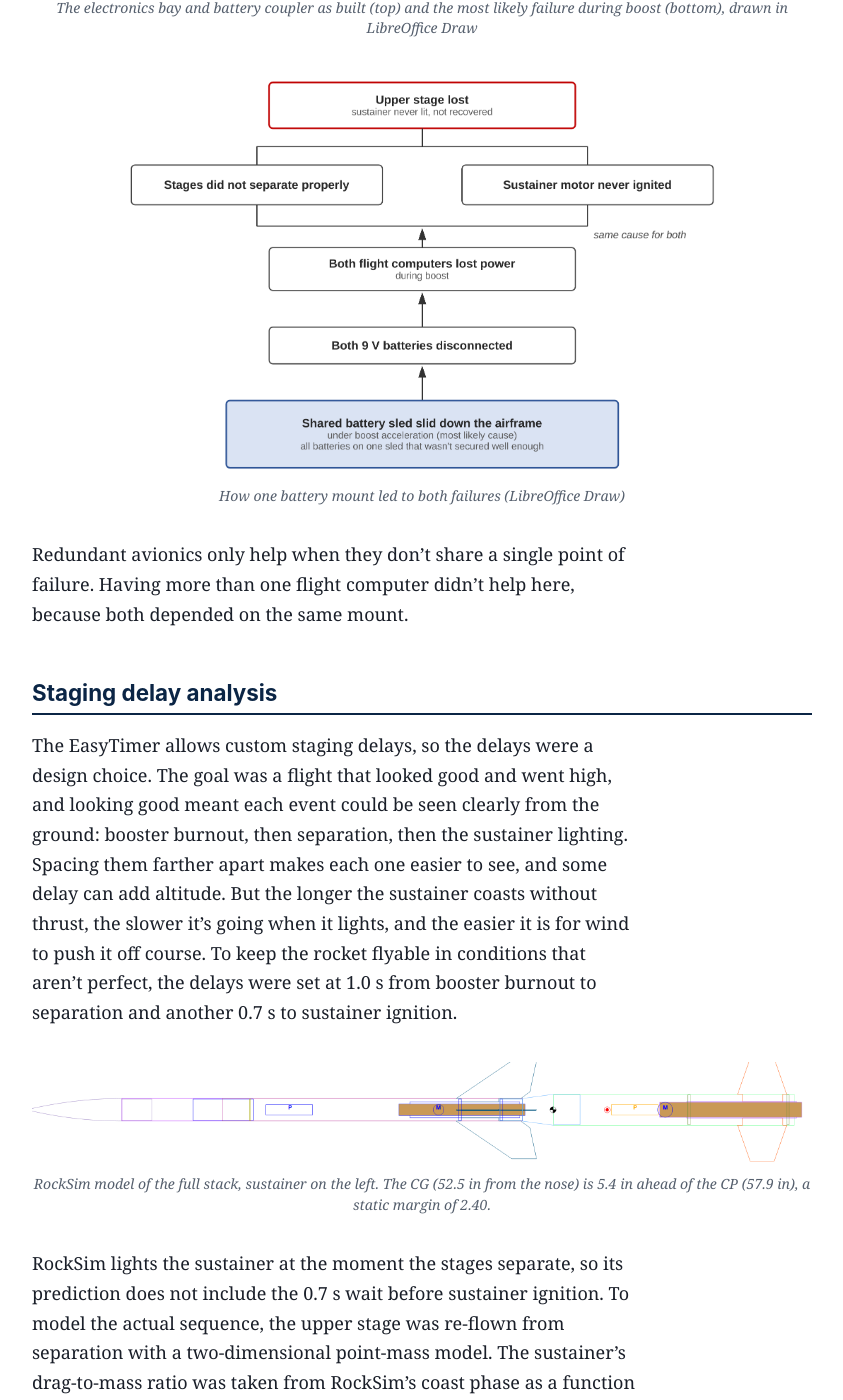
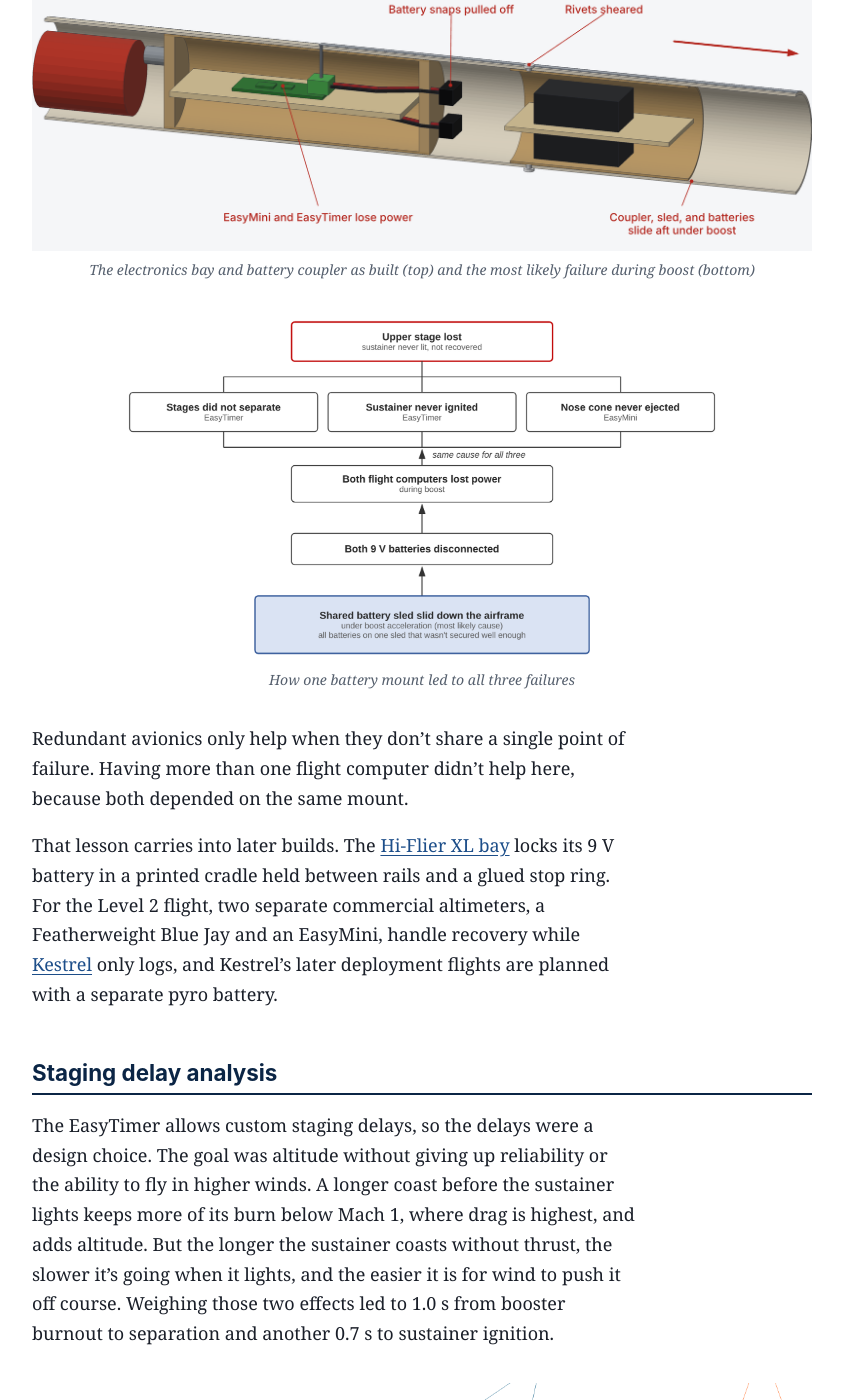
Before and after one commit to dylanpiwko/dylanpiwko.github.io, a Jekyll site: the page built from _projects/03-terrier-sandhawk.md, in a window 1280 px wide and 1400 px high, scrolled down 2447 px. Shown: the whole window, without its empty margins (218-1061 px from the left). Built offline with Jekyll 4.4.1, drawn with Linux system fonts in a browser that asks for light colours; some of the changed text lies outside the part shown.

Commit message:
Update About, project write-ups, and 3D models to match the RockSim geometry

```diff
--- a/_projects/03-terrier-sandhawk.md
+++ b/_projects/03-terrier-sandhawk.md
@@ -25,39 +25,41 @@ what:
 how:
 - Built the avionics for electronic staging, sustainer air-start, GPS tracking, and telemetry. The stages separate 1.0 s after booster burnout and the sustainer lights 0.7 s later
 - Simulated the flight in **RockSim** to choose motors and check stability (2.40 static margin)
-- Chose the staging delays to balance visibility from the ground, altitude, and stability in wind
+- Chose the staging delays to gain altitude while staying reliable and flyable in higher winds
 results:
 - With the 0.7 s ignition delay included (RockSim leaves it out), predicted apogee rises from about 6,590 ft to 6,860 ft
-- On the flight the stages didn't separate properly, the sustainer never lit, and the upper stage was lost
+- On the flight the stages didn't separate properly, the sustainer never lit, its nose cone never ejected, and the upper stage was lost
 - Both 9 V batteries were on one sled that most likely slid under boost and disconnected them, a lesson in what redundant avionics actually require
 ---
 
 ## Failure analysis
 
-The stages didn't separate properly and the sustainer never lit. Since both happened on the same flight, the search was for one cause that could explain both.
+The stages didn't separate properly, the sustainer never lit, and the sustainer's recovery never deployed: its nose cone never even ejected. The EasyTimer controlled separation and sustainer ignition, while the EasyMini fired the ejection charge, so both flight computers failed on the same flight. The search was for one cause that could explain all three.
 
 The sustainer carried only a main parachute, held closed by a Jolly Logic Chute Release in the payload tube. There was no drogue. Below the payload tube, the electronics bay held an Altus Metrum EasyMini for recovery and an EasyTimer for staging, and the EasyTimer's igniter leads ran down the outside of the airframe under aluminum tape to the sustainer motor. Both altimeters ran on 9 V batteries mounted to one balsa sled, inside a coupler held in by two plastic rivets.
 
 The most likely explanation is that either the balsa sled broke or the rivets sheared. Under boost acceleration the batteries would then slide aft and pull loose from both altimeters, so all of the electronics lost power at once.
 
-{% include figure.html src="/assets/img/terrier/sustainer_cutaway.png" alt="2-D cutaway of the Terrier-Sandhawk sustainer, nose to the left, showing the nose cone, main parachute with Chute Release, electronics bay, two 9 V batteries on a balsa sled in a coupler held by plastic rivets, igniter leads under aluminum tape, motor mount with the H180, and fins" caption="Cutaway of the sustainer as flown, drawn in LibreOffice Draw. Positions are approximate." %}
+{% include figure.html src="/assets/img/terrier/sustainer_cutaway.png" alt="3-D model of the Terrier-Sandhawk sustainer cut in half lengthwise, nose to the left: black nose cone, main parachute with Chute Release, electronics bay, two 9 V batteries on a balsa sled in a coupler held by plastic rivets, igniter leads under aluminum tape, motor mount with the H180, and four swept fins" caption="3-D model of the sustainer as flown, cut in half. The airframe follows the RockSim model of the LOC Precision 2.26 in Sandhawk; internal positions are approximate." %}
 
-{% include figure.html src="/assets/img/terrier/battery_failure.png" alt="Two cutaways of the electronics bay and battery coupler. As built, both 9 V batteries are connected to the altimeters. In the failure view, the rivets have sheared, the coupler, sled, and batteries have slid aft, and the battery snaps are left behind, so the EasyMini and EasyTimer lose power" caption="The electronics bay and battery coupler as built (top) and the most likely failure during boost (bottom), drawn in LibreOffice Draw" %}
+{% include figure.html src="/assets/img/terrier/battery_failure.png" alt="Two close-ups of the 3-D model of the electronics bay and battery coupler. As built, both 9 V batteries are connected to the altimeters. In the failure view, the rivets have sheared, the coupler, sled, and batteries have slid aft, and the battery snaps are left behind, so the EasyMini and EasyTimer lose power" caption="The electronics bay and battery coupler as built (top) and the most likely failure during boost (bottom)" %}
 
-{% include figure.html src="/assets/img/terrier/terrier_fault_tree.png" width="600px" alt="Fault tree: upper stage lost, from no separation and no sustainer ignition, from both flight computers losing power, from both 9 V batteries disconnecting, from the shared sled sliding under boost" caption="How one battery mount led to both failures (LibreOffice Draw)" %}
+{% include figure.html src="/assets/img/terrier/terrier_fault_tree.png" width="600px" alt="Fault tree: upper stage lost, from no separation, no sustainer ignition, and no nose cone ejection, from both flight computers losing power, from both 9 V batteries disconnecting, from the shared sled sliding under boost" caption="How one battery mount led to all three failures" %}
 
 Redundant avionics only help when they don't share a single point of failure. Having more than one flight computer didn't help here, because both depended on the same mount.
 
+That lesson carries into later builds. The [Hi-Flier XL bay](/projects/hiflier-avionics-bay/) locks its 9 V battery in a printed cradle held between rails and a glued stop ring. For the Level 2 flight, two separate commercial altimeters, a Featherweight Blue Jay and an EasyMini, handle recovery while [Kestrel](/projects/kestrel/) only logs, and Kestrel's later deployment flights are planned with a separate pyro battery.
+
 ## Staging delay analysis
 
-The EasyTimer allows custom staging delays, so the delays were a design choice. The goal was a flight that looked good and went high, and looking good meant each event could be seen clearly from the ground: booster burnout, then separation, then the sustainer lighting. Spacing them farther apart makes each one easier to see, and some delay can add altitude. But the longer the sustainer coasts without thrust, the slower it's going when it lights, and the easier it is for wind to push it off course. To keep the rocket flyable in conditions that aren't perfect, the delays were set at 1.0 s from booster burnout to separation and another 0.7 s to sustainer ignition.
+The EasyTimer allows custom staging delays, so the delays were a design choice. The goal was altitude without giving up reliability or the ability to fly in higher winds. A longer coast before the sustainer lights keeps more of its burn below Mach 1, where drag is highest, and adds altitude. But the longer the sustainer coasts without thrust, the slower it's going when it lights, and the easier it is for wind to push it off course. Weighing those two effects led to 1.0 s from booster burnout to separation and another 0.7 s to sustainer ignition.
 
 {% include figure.html src="/assets/img/terrier/rocksim_profile.png" alt="RockSim side view: sustainer and nose cone on the left, booster with orange fins on the right" caption="RockSim model of the full stack, sustainer on the left. The CG (52.5 in from the nose) is 5.4 in ahead of the CP (57.9 in), a static margin of 2.40." %}
 
 RockSim lights the sustainer at the moment the stages separate, so its prediction does not include the 0.7 s wait before sustainer ignition. To model the actual sequence, the upper stage was re-flown from separation with a two-dimensional point-mass model. The sustainer's drag-to-mass ratio was taken from RockSim's coast phase as a function of Mach number, and its ignition mass was fitted to the boost phase using the H180's certified thrust curve. Run with RockSim's own timing, the model matches RockSim's apogee within 3 ft and its peak speed within 0.3%.
 
-{% include figure.html src="/assets/img/terrier/terrier_flight.png" alt="Velocity and altitude against time, with dashed lines for booster burnout, separation, sustainer ignition, and sustainer burnout, and a dotted line at apogee" caption="Predicted flight with both delays, plotted in Python (matplotlib). Booster burnout (1.9 s), separation (2.9 s), sustainer ignition (3.6 s), and sustainer burnout (5.2 s) are spaced far enough apart to follow from the ground, and apogee comes at about 6,860 ft." %}
+{% include figure.html src="/assets/img/terrier/terrier_flight.png" alt="Velocity and altitude against time, with dashed lines for booster burnout, separation, sustainer ignition, and sustainer burnout, and a dotted line at apogee" caption="Predicted flight with both delays. Booster burnout (1.9 s), separation (2.9 s), sustainer ignition (3.6 s), and sustainer burnout (5.2 s) are spaced far enough apart to follow from the ground, and apogee comes at about 6,860 ft." %}
 
 With the delay, the sustainer lights at 347 mph instead of 405 mph and peaks at 756 mph instead of 775 mph. Less of the burn happens near Mach 1, where drag is highest, so the predicted apogee rises from about 6,590 ft to 6,860 ft. A 10% change in drag moves this by about 300 ft. Because the sustainer never lit on this flight, the prediction couldn't be checked against flight data.
 
-{% include figure.html src="/assets/img/terrier/terrier_staging_compare.png" width="620px" alt="Velocity from 1 to 6.5 seconds for the RockSim run and for the sequence with the delay" caption="Velocity from 1 to 6.5 s. RockSim (gray) lights the sustainer at separation, at 405 mph, and peaks at 775 mph. With the 0.7 s delay (blue), the sustainer slows to 347 mph before it lights, then peaks at 756 mph. Lighting slower costs some stability in wind but keeps more of the burn below Mach 1. Plotted in Python (matplotlib)." %}
+{% include figure.html src="/assets/img/terrier/terrier_staging_compare.png" width="620px" alt="Velocity from 1 to 6.5 seconds for the RockSim run and for the sequence with the delay" caption="Velocity from 1 to 6.5 s. RockSim (gray) lights the sustainer at separation, at 405 mph, and peaks at 775 mph. With the 0.7 s delay (blue), the sustainer slows to 347 mph before it lights, then peaks at 756 mph. Lighting slower costs some stability in wind but keeps more of the burn below Mach 1." %}
```
Also changed, not shown: _projects/01-kestrel.md (+8 -6 lines), _projects/02-nasa-ames-aeropulse.md (+5 -4 lines), _projects/04-hiflier-avionics-bay.md (+10 -8 lines), _projects/05-prc-data-challenge.md (+12 -6 lines), index.md (+3 -5 lines), assets/img/hiflier/cad_exploded.png (added), assets/img/hiflier/drawing_exploded.png (deleted), assets/img/hiflier/drawing_section.png (deleted), assets/img/hiflier/system_cutaway.png (added), assets/img/hiflier/thumb.jpg, assets/img/terrier/battery_failure.png, assets/img/terrier/sustainer_cutaway.png, assets/img/terrier/terrier_fault_tree.png, 1 other file.
